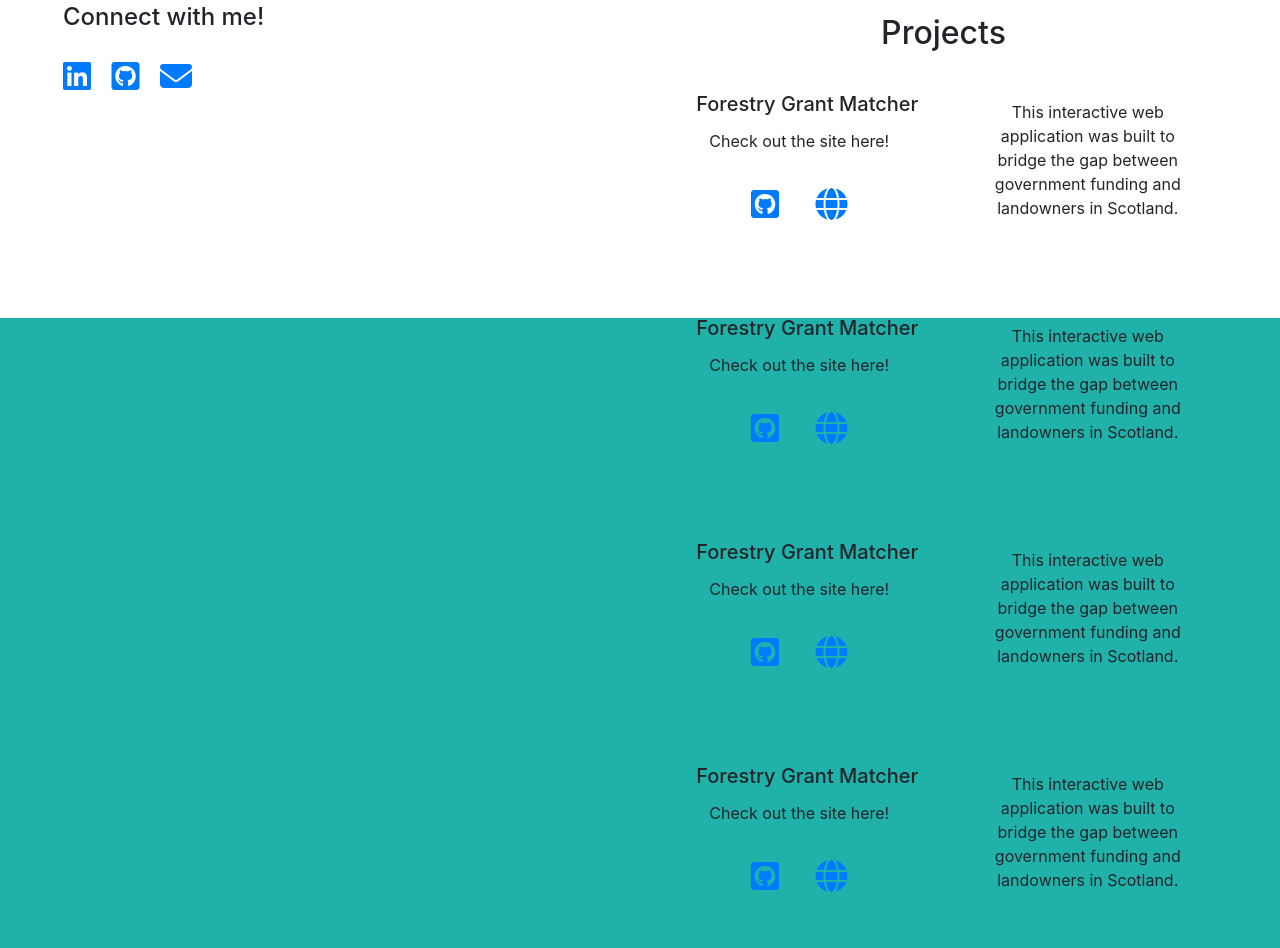
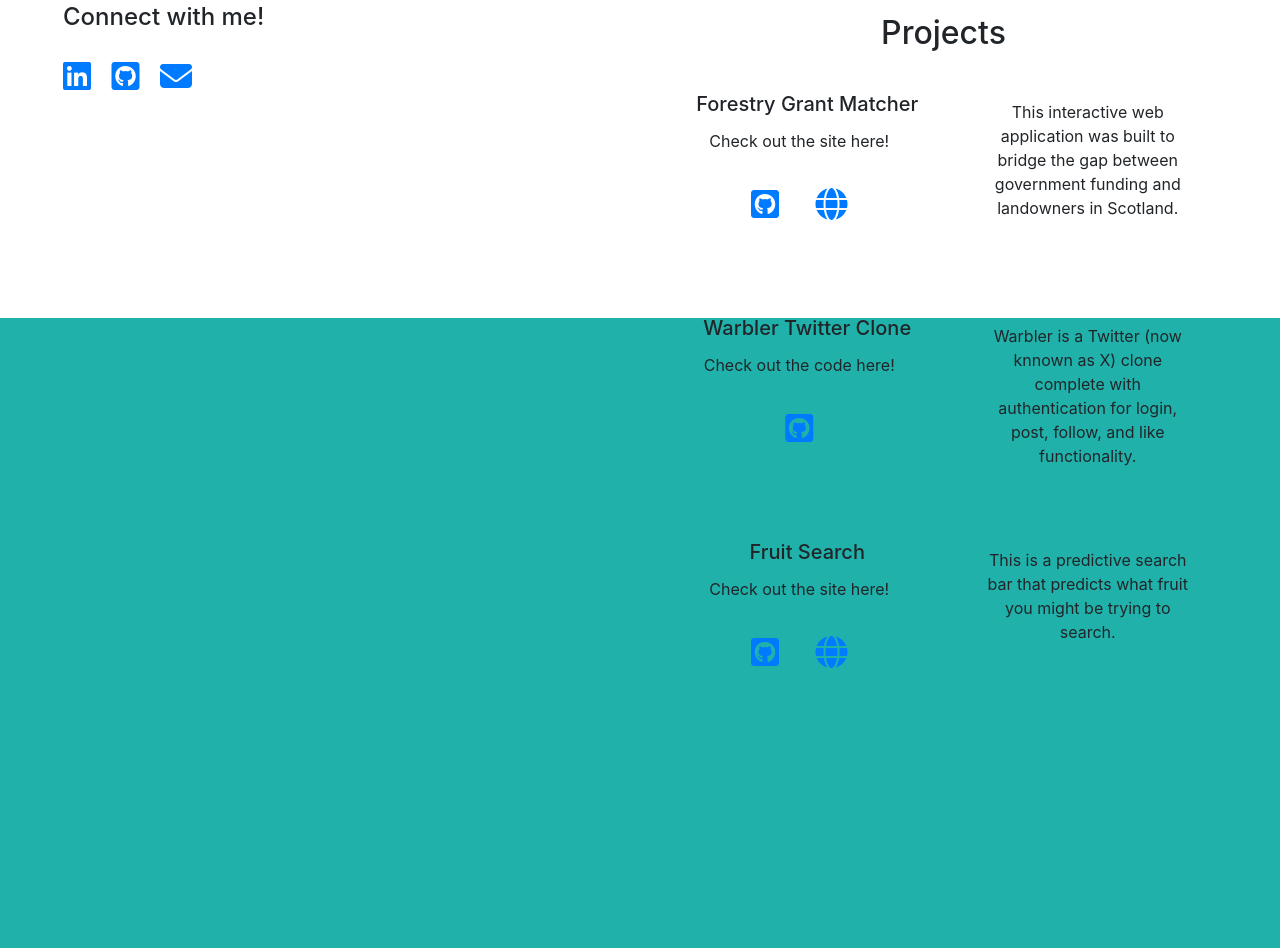
Before and after one commit to Afish3/portfolio, a website: page templates/index.html in a window 1280 px wide. Shown: the part 482-1430 px from the top of the page. After the commit the page ends 1206 px from the top, so only its background shows below. Drawn offline with nearby package versions, Linux system fonts and the light colour scheme.

Commit message:
updated projects section

```diff
--- a/templates/index.html
+++ b/templates/index.html
@@ -97,14 +97,13 @@
                         <div class="project mt-4" style="height: 25vh; border-radius: 1rem;">
                             <div class="row">
                                 <div class="col col-md-6 col-12 text-center">
-                                    <h5 class="pl-3 pt-3">Forestry Grant Matcher</h5>
-                                    <p class="mt-3" style="line-height: 1.2rem;">Check out the site here!</p>
+                                    <h5 class="pl-3 pt-3">Warbler Twitter Clone</h5>
+                                    <p class="mt-3" style="line-height: 1.2rem;">Check out the code here!</p>
                                     <br>
-                                    <a href="http://scottwoodgrantfinder.uk" target="_blank" style="text-decoration: none;" class="mr-3"><i class="fa-brands fa-square-github fa-2xl"></i></a>
-                                    <a href="http://scottwoodgrantfinder.uk" target="_blank" style="text-decoration: none;" class="ml-3"><i class="fa-solid fa-globe fa-2xl"></i></a>
+                                    <a href="https://github.com/Afish3/Projects/tree/main/warbler" target="_blank" style="text-decoration: none;" ><i class="fa-brands fa-square-github fa-2xl"></i></a>
                                 </div>
                                 <div class="col col-md-6 col-12 d-none d-sm-block text-center">
-                                    <p class="p-4">This interactive web application was built to bridge the gap between government funding and landowners in Scotland.
+                                    <p class="p-4">Warbler is a Twitter (now knnown as X) clone complete with authentication for login, post, follow, and like functionality.
                                     </p>
                                 </div>
                             </div>
@@ -112,30 +111,14 @@
                         <div class="project mt-4" style="height: 25vh; border-radius: 1rem;">
                             <div class="row">
                                 <div class="col col-md-6 col-12 text-center">
-                                    <h5 class="pl-3 pt-3">Forestry Grant Matcher</h5>
+                                    <h5 class="pl-3 pt-3">Fruit Search</h5>
                                     <p class="mt-3" style="line-height: 1.2rem;">Check out the site here!</p>
                                     <br>
-                                    <a href="http://scottwoodgrantfinder.uk" target="_blank" style="text-decoration: none;" class="mr-3"><i class="fa-brands fa-square-github fa-2xl"></i></a>
-                                    <a href="http://scottwoodgrantfinder.uk" target="_blank" style="text-decoration: none;" class="ml-3"><i class="fa-solid fa-globe fa-2xl"></i></a>
+                                    <a href="https://github.com/Afish3/Projects/tree/main/fruit-search" target="_blank" style="text-decoration: none;" class="mr-3"><i class="fa-brands fa-square-github fa-2xl"></i></a>
+                                    <a href="https://htmlpreview.github.io/?https://github.com/Afish3/Projects/blob/main/fruit-search/index.html" target="_blank" style="text-decoration: none;" class="ml-3"><i class="fa-solid fa-globe fa-2xl"></i></a>
                                 </div>
                                 <div class="col col-md-6 col-12 d-none d-sm-block text-center">
-                                    <p class="p-4">This interactive web application was built to bridge the gap between government funding and landowners in Scotland.
-                                    </p>
-                                </div>
-                            </div>
-                        </div>
-                        <div class="project mt-4" style="height: 25vh; border-radius: 1rem;">
-                            <div class="row">
-                                <div class="col col-md-6 col-12 text-center">
-                                    <h5 class="pl-3 pt-3">Forestry Grant Matcher</h5>
-                                    <p class="mt-3" style="line-height: 1.2rem;">Check out the site here!</p>
-                                    <br>
-                                    <a href="http://scottwoodgrantfinder.uk" target="_blank" style="text-decoration: none;" class="mr-3"><i class="fa-brands fa-square-github fa-2xl"></i></a>
-                                    <a href="http://scottwoodgrantfinder.uk" target="_blank" style="text-decoration: none;" class="ml-3"><i class="fa-solid fa-globe fa-2xl"></i></a>
-                                </div>
-                                <div class="col col-md-6 col-12 d-none d-sm-block text-center">
-                                    <p class="p-4">This interactive web application was built to bridge the gap between government funding and landowners in Scotland.
-                                    </p>
+                                    <p class="p-4">This is a predictive search bar that predicts what fruit you might be trying to search.</p>
                                 </div>
                             </div>
                         </div>
```
